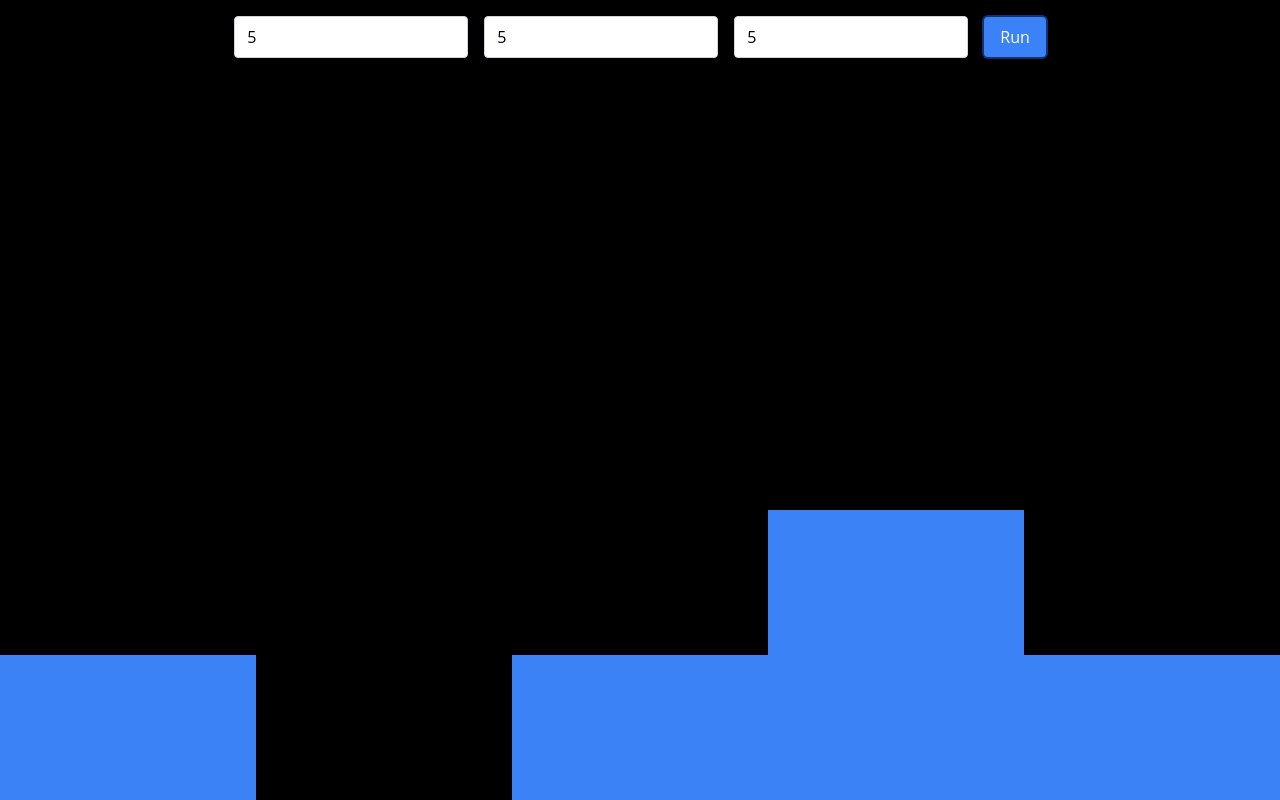
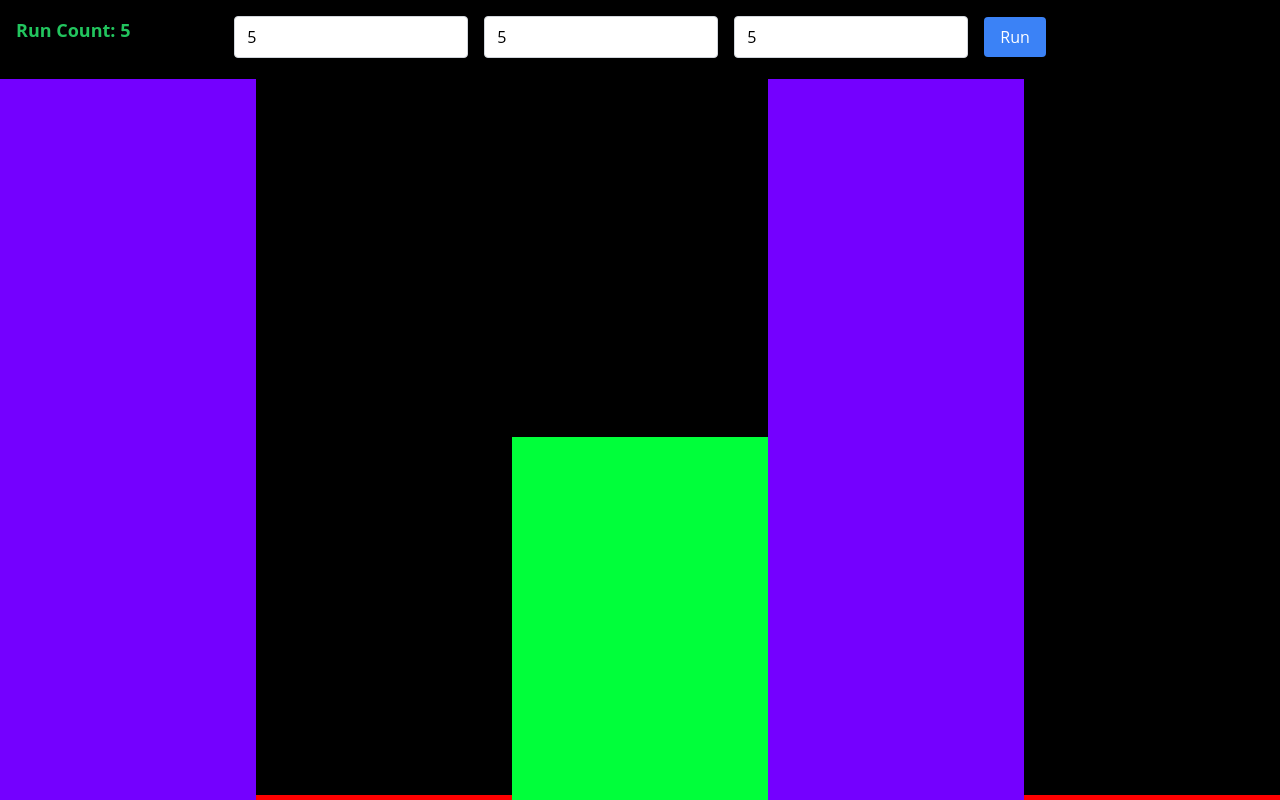
Before and after one commit to vytautas-abramikas/randomizer_visualizer, a React (Vite) app: page / in a window 1280 px wide. Both pictures are taken after typing "5", "5", "5" into the empty fields and a click on the button "Run". Built offline with nearby package versions, Linux system fonts and the light colour scheme.

Commit message:
rainbow coloring, runcount shown, stop button

```diff
--- a/src/components/App.tsx
+++ b/src/components/App.tsx
@@ -1,6 +1,7 @@
-import React, { useState } from "react";
+import React, { useState, useEffect, useRef } from "react";
 import { ConfigForm } from "./ConfigForm";
 import { VisualizerContainer } from "./VisualizerContainer";
+import { Counter } from "./Counter";
 
 export const App: React.FC = () => {
   const [range, setRange] = useState<number>(0);
@@ -8,41 +9,63 @@ export const App: React.FC = () => {
   const [delay, setDelay] = useState<number>(0);
   const [runCount, setRunCount] = useState<number>(0);
   const [counts, setCounts] = useState<number[]>([]);
+  const [running, setRunning] = useState<boolean>(false); // New state to control running
+
+  const runningRef = useRef(running);
+
+  useEffect(() => {
+    runningRef.current = running;
+    if (running) {
+      runMathRandomVisualizer();
+    }
+  }, [running]);
 
   const handleSubmit = (event: React.FormEvent<HTMLFormElement>) => {
     event.preventDefault();
     setRunCount(0);
     setCounts(Array(range).fill(0));
-    runMathRandomVisualizer();
+    setRunning(true);
   };
 
   const runMathRandomVisualizer = async () => {
     for (let i = 0; i < runs; i++) {
+      if (!runningRef.current) break;
       const randomNum = Math.floor(Math.random() * range);
       setCounts((prevCounts) => {
         const newCounts = [...prevCounts];
         newCounts[randomNum]++;
         return newCounts;
       });
-      setRunCount((prev) => {
-        const newRunCount = prev + 1;
-        return newRunCount;
-      });
+      setRunCount((prev) => prev + 1);
+      if (delay > 0) {
         await new Promise((resolve) => setTimeout(resolve, delay));
       }
+    }
+    setRunning(false);
+  };
+
+  const handleStop = () => {
+    setRunning(false); // Stop the visualizer
   };
 
   return (
     <main className="bg-black w-screen h-screen flex flex-col justify-start items-center">
+      <div className="absolute top-4 left-4">
+        <Counter count={runCount} running={running} />
+      </div>
+      <div className="flex">
         <ConfigForm
           range={range}
           runs={runs}
           delay={delay}
+          running={running}
           setRange={setRange}
           setRuns={setRuns}
           setDelay={setDelay}
           handleSubmit={handleSubmit}
+          handleStop={handleStop}
         />
+      </div>
       <VisualizerContainer range={range} counts={counts} runCount={runCount} />
     </main>
   );
--- a/src/components/ConfigForm.tsx
+++ b/src/components/ConfigForm.tsx
@@ -4,11 +4,23 @@ export const ConfigForm: React.FC<{
   range: number;
   runs: number;
   delay: number;
+  running: boolean;
   setRange: (value: number) => void;
   setRuns: (value: number) => void;
   setDelay: (value: number) => void;
   handleSubmit: (event: React.FormEvent<HTMLFormElement>) => void;
-}> = ({ range, runs, delay, setRange, setRuns, setDelay, handleSubmit }) => {
+  handleStop: () => void;
+}> = ({
+  range,
+  runs,
+  delay,
+  running,
+  setRange,
+  setRuns,
+  setDelay,
+  handleSubmit,
+  handleStop,
+}) => {
   return (
     <form className="flex items-center space-x-4 mt-4" onSubmit={handleSubmit}>
       <div>
@@ -53,16 +65,25 @@ export const ConfigForm: React.FC<{
           className="px-3 py-2 border border-gray-300 rounded"
           value={delay || ""}
           onChange={(e) => setDelay(parseInt(e.target.value))}
-          required
         />
       </div>
       <div>
+        {!running && (
           <button
             type="submit"
             className="px-4 py-2 text-white bg-blue-500 rounded hover:bg-blue-700 focus:outline-none focus:ring-2 focus:ring-blue-600 focus:ring-opacity-50"
           >
             Run
           </button>
+        )}
+        {running && (
+          <button
+            onClick={handleStop}
+            className="ml-2 px-4 py-2 bg-red-600 text-white rounded"
+          >
+            Stop
+          </button>
+        )}
       </div>
     </form>
   );
--- /dev/null
+++ b/src/components/Counter.tsx
@@ -0,0 +1,14 @@
+export const Counter: React.FC<{ count: number; running: boolean }> = ({
+  count,
+  running,
+}) => {
+  return (
+    <div
+      className={`text-lg font-bold ${
+        running ? "text-red-500" : "text-green-500"
+      }`}
+    >
+      Run Count: {count}
+    </div>
+  );
+};
--- a/src/components/ValueColumn.tsx
+++ b/src/components/ValueColumn.tsx
@@ -1,9 +1,48 @@
+const calculateHeightPercentage = (
+  count: number,
+  runCount: number,
+  range: number
+) => {
+  const expectedFrequency = runCount / range;
+  const frequencyRatio = count / expectedFrequency;
+
+  // Adjust these parameters to fine-tune the curve
+  const steepness = 5;
+  const midpoint = 1;
+
+  // Logistic function to calculate height percentage
+  const heightPercentage =
+    100 / (1 + Math.exp(-steepness * (frequencyRatio - midpoint)));
+
+  return heightPercentage;
+};
+
+const generateRainbowColors = (steps: number) => {
+  const colors = [];
+
+  for (let i = 0; i < steps; i++) {
+    // Hue calculation to cover the spectrum from dark red to violet
+    const hue = 270 * (i / (steps - 1)); // 0 to 270 degrees on the hue wheel
+    colors.push(`hsl(${hue}, 100%, 50%)`);
+  }
+
+  return colors;
+};
+
+const colors = generateRainbowColors(100);
+
+const getColorForHeight = (heightPercentage: number) => {
+  const index = Math.floor((heightPercentage / 100) * (colors.length - 1));
+  return colors[index];
+};
+
 export const ValueColumn: React.FC<{
   range: number;
   count: number;
   runCount: number;
 }> = ({ count, runCount, range }) => {
-  const heightPercentage = runCount > 0 ? (count / runCount) * 100 : 0;
+  const heightPercentage = calculateHeightPercentage(count, runCount, range);
+  const color = getColorForHeight(heightPercentage);
 
   const widthPercentage = 100 / range;
 
@@ -14,7 +53,7 @@ export const ValueColumn: React.FC<{
     >
       <div
         className="bg-blue-500 w-full min-w-[1px]"
-        style={{ height: `${heightPercentage}%` }}
+        style={{ height: `${heightPercentage}%`, backgroundColor: color }}
       ></div>
     </div>
   );
```
Lines whose indentation alone changed are shown as unchanged.
